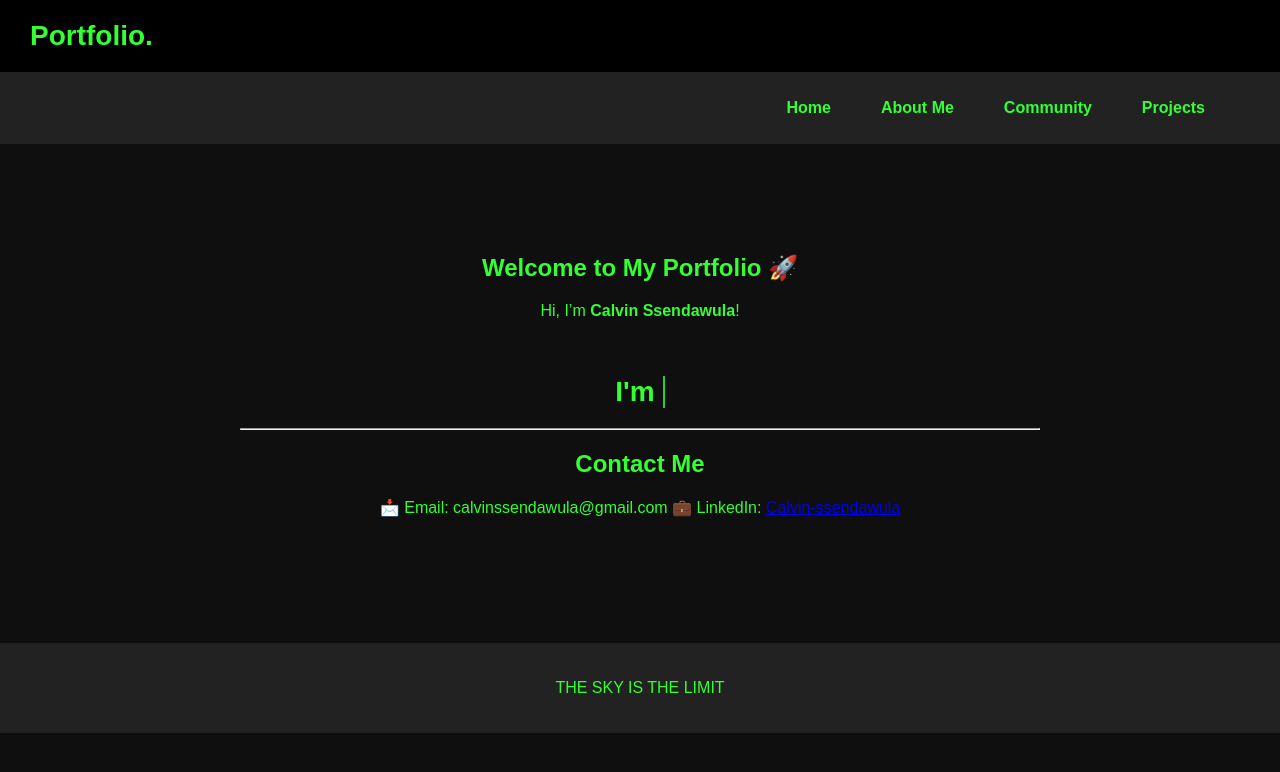
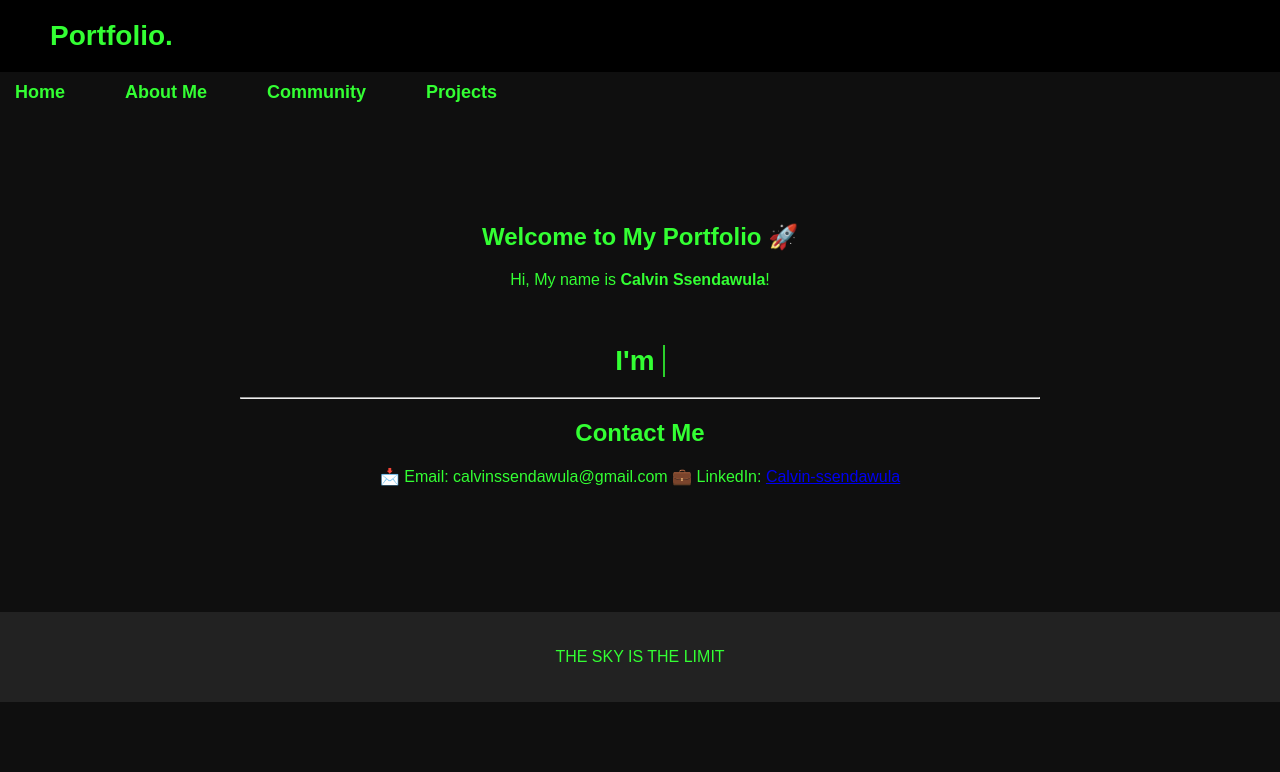
Before and after one commit to calvin1011/calvinssendawula.github.io, a Jekyll site: the page built from index.md, in a window 1280 px wide. Shown: the top 772 px of the page. Built offline with Jekyll 4.4.1, drawn with Linux system fonts in a browser that asks for light colours.

Commit message:
aligned navigationw with portfolio and added personalities

```diff
--- a/_layouts/default.html
+++ b/_layouts/default.html
@@ -31,8 +31,8 @@
 <script>
     document.addEventListener("DOMContentLoaded", function() {
         const textElement = document.getElementById("typing-text");
-        const words = ["I'm a Full Stack Developer", "I'm an AI Enthusiast", "I'm a Software Engineer",
-            "I'm a Car Enthusiast", "I love swimming", "I'm a Watch Enthusiast"];
+        const words = ["I'm a Full Stack Developer", "I'm an AI Enthusiast", "I'm an Open-Source contributor",
+            "I'm a Software Engineer", "I'm a Car Enthusiast", "I love swimming", "I'm a Watch Enthusiast"];
         let wordIndex = 0;
         let letterIndex = 0;
         let isDeleting = false;
--- a/index.md
+++ b/index.md
@@ -4,7 +4,8 @@
 ---
 
 # Welcome to My Portfolio 🚀
-Hi, I'm **Calvin Ssendawula**!
+Hi, My name is
+**Calvin Ssendawula**!
 
 <span id="typing-text"></span>
 
--- a/styles.css
+++ b/styles.css
@@ -6,14 +6,14 @@
     color: #33ff33;
 }
 
-/* ===== HEADER - Move "Portfolio" to the Left & Nav to the Right ===== */
+/* ===== HEADER - Align "Portfolio" and Navigation on Same Line ===== */
 header {
     background-color: black;
     color: #33ff33;
     display: flex;
     align-items: center;
-    justify-content: space-between;
-    padding: 20px 30px;
+    justify-content: space-between; /* Moves Portfolio left & Nav right */
+    padding: 20px 50px;
 }
 
 /* "Portfolio" text styling */
@@ -23,22 +23,19 @@
     font-weight: bold;
 }
 
-/* ===== NAVIGATION BAR - Move Tabs to the Right ===== */
+/* ===== NAVIGATION BAR - Align to Right on Same Line as Header ===== */
 nav {
-    background-color: #222;
     display: flex;
-    justify-content: flex-end; /* Align tabs to the right */
-    /* Add spacing from the right */
-    padding: 15px 50px 15px 15px;
+    gap: 30px; /* Space between links */
 }
 
 /* Navigation Links */
 nav a {
     color: #33ff33;
     text-decoration: none;
-    padding: 12px 25px; /* Space out links */
+    font-size: 18px;
     font-weight: bold;
-    display: inline-block;
+    padding: 10px 15px;
     transition: background 0.3s ease-in-out;
 }
 
@@ -47,11 +44,11 @@
     border-radius: 5px;
 }
 
-/* ===== SECTION SPACING - Add More Space Between Elements ===== */
+/* ===== SECTION SPACING - More Space Between Elements ===== */
 section {
-    padding: 50px 20px; /* More padding inside each section */
-    margin: 40px auto; /* More spacing between sections */
-    max-width: 800px; /* Keeps content centered */
+    padding: 50px 20px;
+    margin: 40px auto;
+    max-width: 800px;
     text-align: center;
 }
 
@@ -66,7 +63,7 @@
     overflow: hidden;
     display: inline-block;
     animation: blink 0.8s infinite;
-    margin-top: 40px; /* Add more space above typing effect */
+    margin-top: 40px; /* Add space above typing effect */
 }
 
 /* Cursor Blinking Animation */
@@ -78,7 +75,7 @@
 .project-card {
     border: 1px solid #33ff33;
     padding: 25px;
-    margin: 30px 0; /* More spacing between project cards */
+    margin: 30px 0;
     border-radius: 5px;
     text-align: left;
 }
@@ -89,5 +86,5 @@
     color: #33ff33;
     padding: 20px;
     text-align: center;
-    margin-top: 60px; /* Add more space before the footer */
+    margin-top: 60px;
 }
```
Also changed, not shown: about.md (+2 -2 lines).
